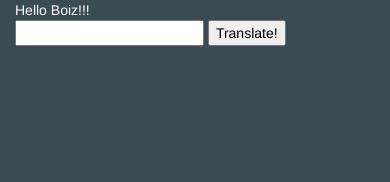
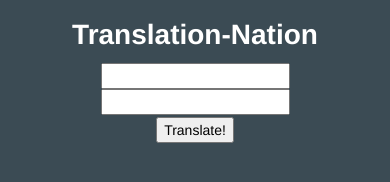
Before and after one commit to shreyaansh/Translation-Nation, a website: page public/index.html in a window 390 px wide. Drawn offline with nearby package versions, Linux system fonts and the light colour scheme.

Commit message:
Working At Least Human Readable Layout

```diff
--- a/public/index.html
+++ b/public/index.html
@@ -14,15 +14,34 @@
   <body>
 	  <div class="container-fluid">
 		  <div class="row">
-			  <div class="col-md-8">
-				  Hello Boiz!!!
-			  </div>
-	   	  </div>
+			  <center>
+			  	<div class="col-md-12">
+					<h1>Translation-Nation</h1>
+			  	</div>
+			  </center>
+		  </div>
+		  <div class="row"><div class="col-md-12"></div></div>
+		  <div class="row"><div class="col-md-12"></div></div>
 		  <div class="row">
-			  <div class="col-md-8" style="color:black;">
-				  <input id="translate" type="text"/>
-				  <input id="yolo" type="button" value = "Translate!" onClick="myFunction()"/>
-			  </div>
+			  <center>
+				  <div class="col-md-6" style="color:black;">
+					  <input id="translateFrom" type="text"/>
+				  </div>
+			  </center>
+			  <center>
+				  <div class="col-md-6" style="color:black;">
+					  <input id="translateTo" type="text"/>
+				  </div>
+			  </center>
+		  </div>
+		  <div class="row"><div class="col-md-12"></div></div>
+		  <div class="row"><div class="col-md-12"></div></div>
+		  <div class="row">
+			  <center>
+				  <div class="col-md-12" style="color:black;">
+					  <input id="yolo" type="button" value = "Translate!" onClick="myFunction()"/>
+				  </div>
+			  </center>
 		  </div>
 	  </div>
   </body>
--- a/public/js/test.js
+++ b/public/js/test.js
@@ -1,3 +1,3 @@
 function myFunction() {
-		  document.getElementById("translate").value = "hrlp " + document.getElementById("translate").value;
+		  document.getElementById("translateTo").value = "hrlp " + document.getElementById("translateFrom").value;
 }
```
